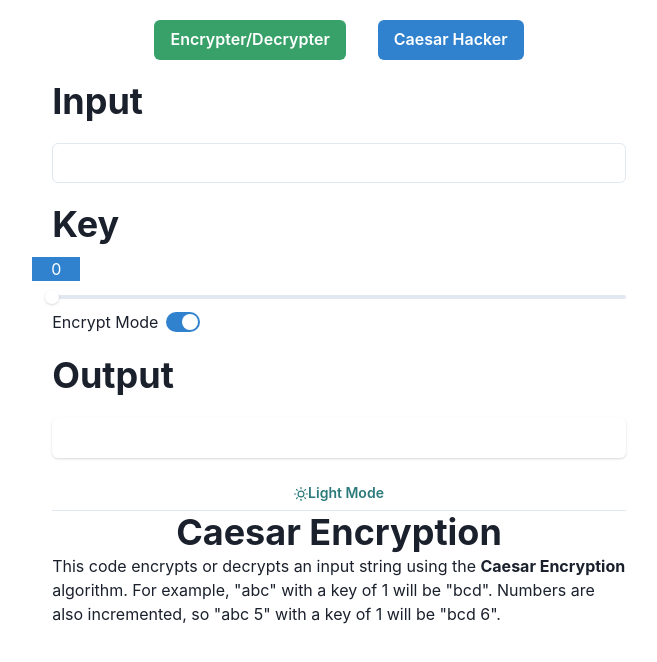
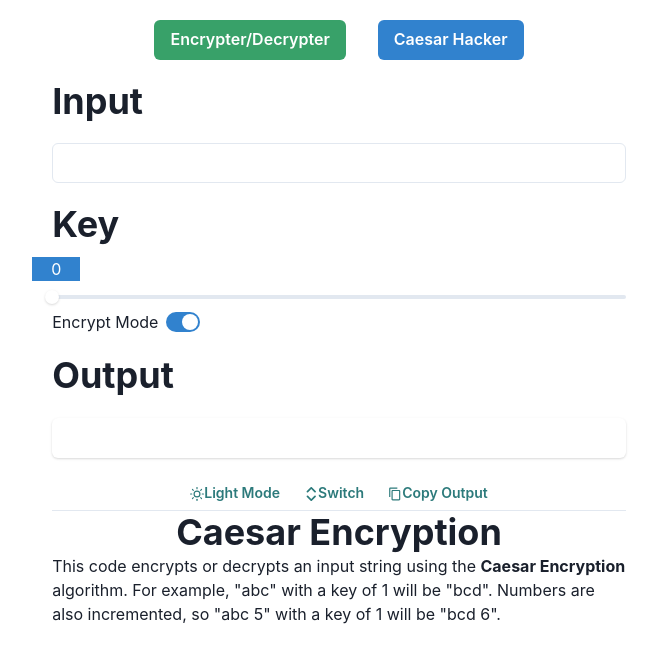
Before and after one commit to nf-projects/caesar-cipher, a Next.js app: page / in a window 1280 px wide. Shown: the top 662 px of the page, without its empty margins (301-958 px from the left). Built offline with nearby package versions, Linux system fonts and the light colour scheme.

Commit message:
add switch and copy buttons

```diff
--- a/components/encrypter.tsx
+++ b/components/encrypter.tsx
@@ -1,5 +1,5 @@
 /* eslint-disable react/no-unescaped-entities */
-import { MoonIcon, SunIcon } from "@chakra-ui/icons";
+import { ArrowUpDownIcon, CopyIcon, MoonIcon, SunIcon } from "@chakra-ui/icons";
 import {
   Button,
   Card,
@@ -25,10 +25,16 @@ import Navbar from "../components/navbar";
 import { caesarEncrypt } from "../util/caesar";
 
 const EncrypterComponent: NextPage = () => {
-  const [value, setValue] = useState("");
+  const [input, setInput] = useState("");
   const [sliderValue, setSliderValue] = useState(0);
   const [encryptMode, setEncryptMode] = useState(true);
   const { colorMode, toggleColorMode } = useColorMode();
+
+  function handleSwitch() {
+    setEncryptMode(!encryptMode);
+    // set input to output and vice versa
+    setInput(caesarEncrypt(input, sliderValue, encryptMode));
+  }
 
   return (
     <>
@@ -36,8 +42,8 @@ const EncrypterComponent: NextPage = () => {
         <Heading mt="20px">Input</Heading>
         <Input
           mt="20px"
-          onChange={(e) => setValue(e.target.value)}
-          value={value}
+          onChange={(e) => setInput(e.target.value)}
+          value={input}
         />
         <Heading mt="20px">Key</Heading>
 
@@ -77,7 +83,7 @@ const EncrypterComponent: NextPage = () => {
 
         <Heading mt="20px">Output</Heading>
         <Card mt="20px">
-          <CardBody>{caesarEncrypt(value, sliderValue, encryptMode)}</CardBody>
+          <CardBody>{caesarEncrypt(input, sliderValue, encryptMode)}</CardBody>
         </Card>
         <Center>
           <Button
@@ -89,6 +95,30 @@ const EncrypterComponent: NextPage = () => {
           >
             {colorMode == "dark" ? <MoonIcon></MoonIcon> : <SunIcon></SunIcon>}
             {colorMode == "light" ? "Light Mode" : "Dark Mode"}
+          </Button>
+          <Button
+            onClick={handleSwitch}
+            variant="ghost"
+            colorScheme="teal"
+            size="sm"
+            mt="20px"
+          >
+            <ArrowUpDownIcon></ArrowUpDownIcon>
+            Switch
+          </Button>{" "}
+          <Button
+            onClick={() => {
+              navigator.clipboard.writeText(
+                caesarEncrypt(input, sliderValue, encryptMode)
+              );
+            }}
+            variant="ghost"
+            colorScheme="teal"
+            size="sm"
+            mt="20px"
+          >
+            <CopyIcon></CopyIcon>
+            Copy Output
           </Button>
         </Center>
 
```
